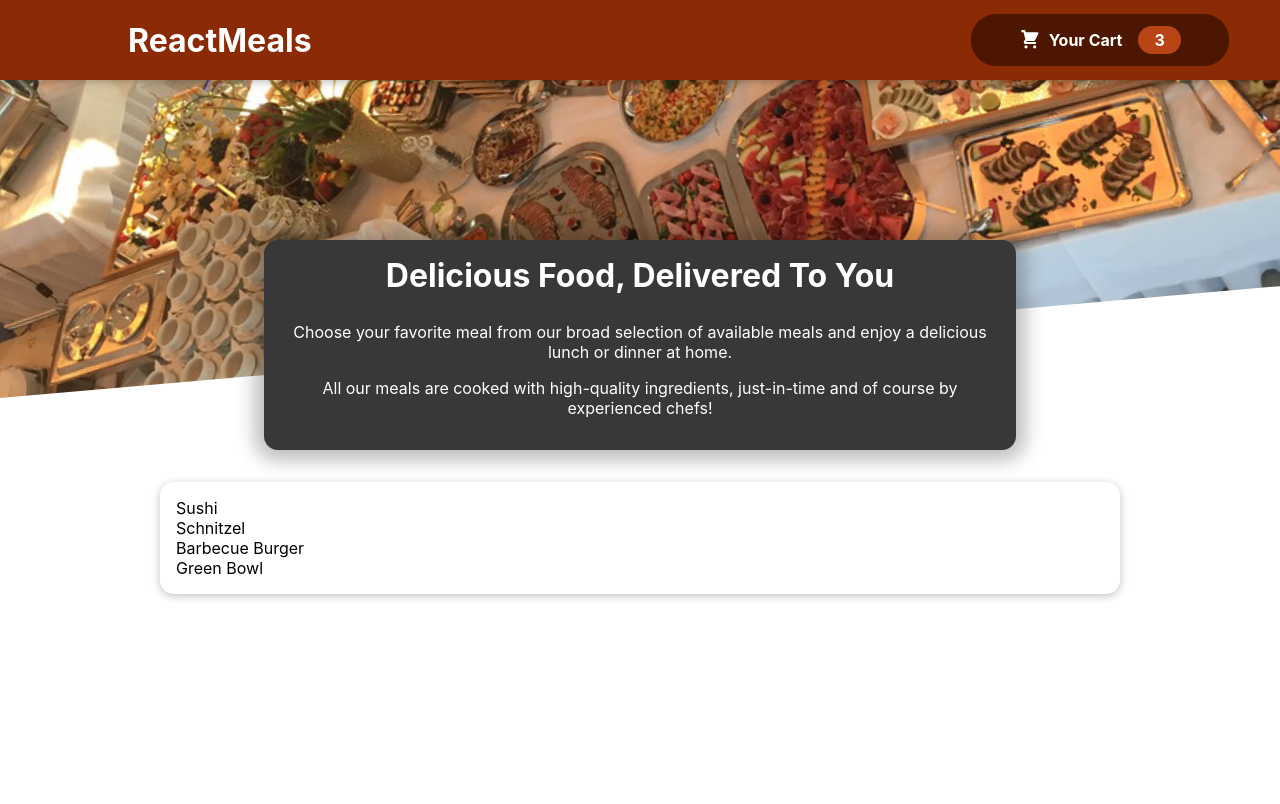
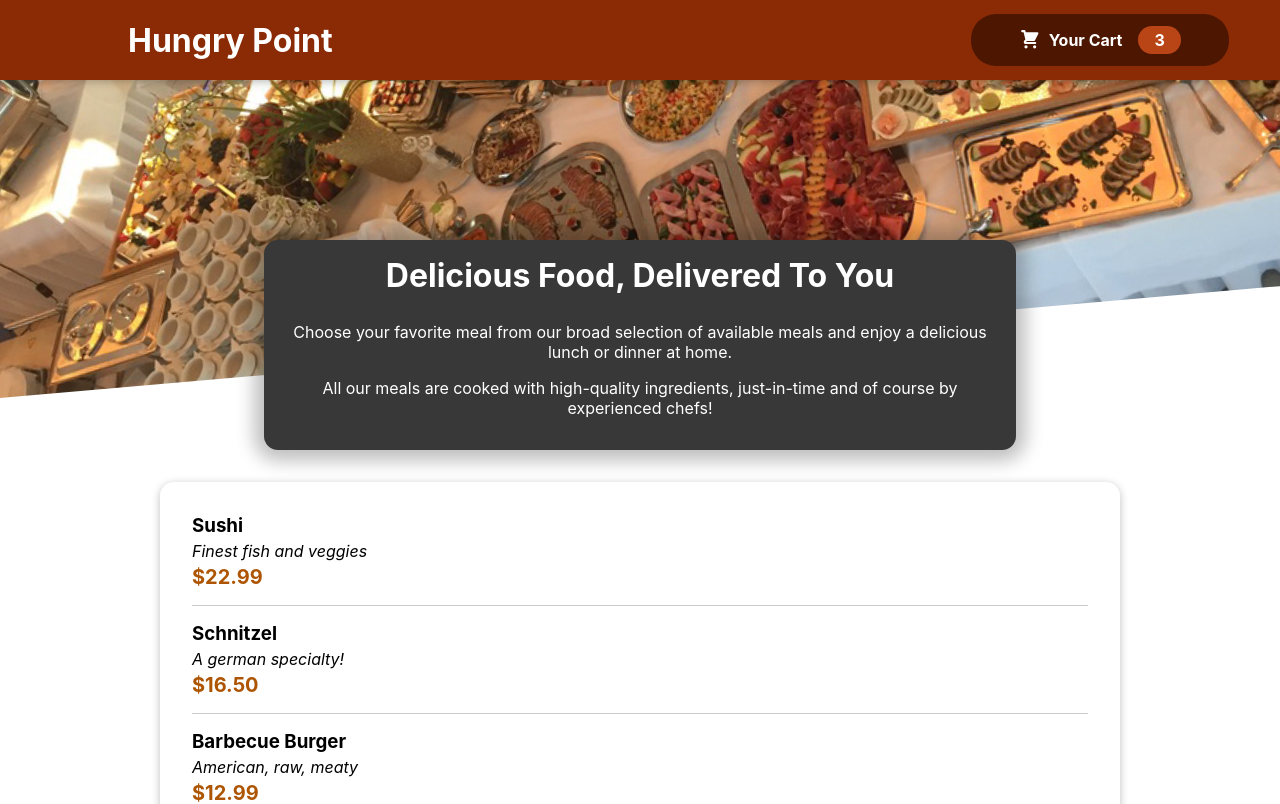
Before and after one commit to 18-RAJAT/Food-Order, a React (Create React App) app: page / in a window 1280 px wide. Shown: the top 804 px of the page. Built offline with nearby package versions, Linux system fonts and the light colour scheme.

Commit message:
Header js

```diff
--- a/src/components/Layout/Header.js
+++ b/src/components/Layout/Header.js
@@ -8,7 +8,7 @@ const Header = (props) => {
     return (
       <Fragment>
         <header className={classes.header}>
-          <h1>ReactMeals</h1>
+          <h1>Hungry Point</h1>
           <HeaderCartButton />
         </header>
         <div className={classes['main-image']}>
--- a/src/components/Meals/AvailableMeals.js
+++ b/src/components/Meals/AvailableMeals.js
@@ -1,5 +1,6 @@
 import Card from '../UI/Card';
 import classes from './AvailableMeals.module.css';
+import MealItem from './MealIteam/MealItem';
 
 const DUMMY_MEALS = [
   {
@@ -29,7 +30,15 @@ const DUMMY_MEALS = [
 ];
 
 const AvailableMeals = () => {
-  const mealsList = DUMMY_MEALS.map((meal) => <li>{meal.name}</li>);
+  // const mealsList = DUMMY_MEALS.map((meal) => <li>{meal.name}</li>);
+  const mealsList = DUMMY_MEALS.map((meal) => (
+    <MealItem
+      key={meal.id}
+      name={meal.name}
+      description={meal.description}
+      price={meal.price}
+    />
+  ));
 
   return (
     <section className={classes.meals}>
```
Also changed, not shown: src/components/Meals/MealIteam/MealItem.js (+6 -3 lines).
